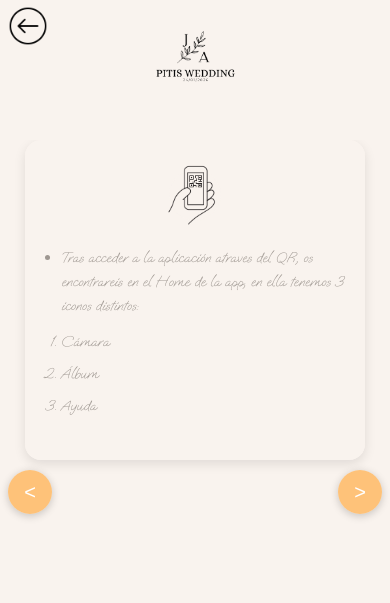
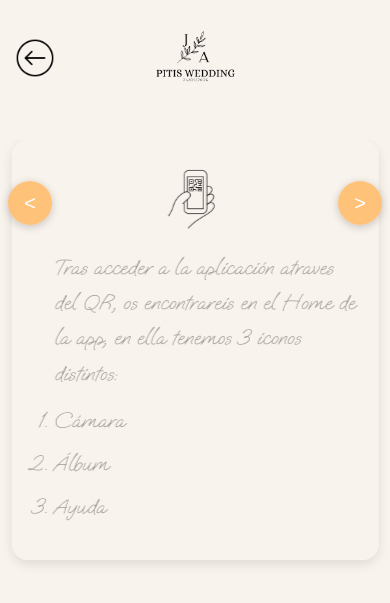
Before and after one commit to jaume768/bodapitis, a Django app: page /ayuda/ in a window 390 px wide. Shown: the top 603 px of the page. Run offline with Django 5.2, Linux system fonts and the light colour scheme; parts of the project's set-up code (start-up, migrations or seed data) failed here and were passed over.

Commit message:
mejoras esteticas

```diff
--- a/project/static/css/style.css
+++ b/project/static/css/style.css
@@ -42,13 +42,13 @@ body {
 .home-header {
   position: relative;
   width: 100%;
-  height: 300px;
+  height: 220px;
   overflow: hidden;
 }
 
 .header-image {
   width: 100%;
-  height: 75%;
+  height: 100%;
   object-fit: cover;
   object-position: center;
   filter: contrast(1.05) saturate(1.05) sepia(0.5);
@@ -64,6 +64,21 @@ body {
 }
 
 /* ====== Bloque logotipo / textos ====== */
+.home-logo {
+  margin-top: -18px;   /* sube el logo */
+  position: relative;
+  z-index: 2;
+}
+
+.home-snitch {
+  margin-top: -10px;
+  position: relative;
+  z-index: 2;
+}
+.home-options {
+  margin: 12px auto 20px;
+}
+
 .home-logo img {
   display: block;
   margin-inline: auto;
@@ -144,8 +159,7 @@ a {
 
 .volver-home {
   position: absolute;
-  left: 8px;
-  top: calc(env(safe-area-inset-top) + 6px);
+  left: 15px;
 }
 
 .icono-btn-volver {
@@ -540,6 +554,7 @@ body.selecting .album-img {
   background: rgba(var(--color-fondo-rgb, 249, 243, 238), 0.95);
   box-shadow: 0 4px 12px rgba(0, 0, 0, 0.1);
   transition: transform .45s ease, filter .3s ease, opacity .3s ease;
+  pointer-events: none;
 }
 
 .card-container img {
@@ -594,7 +609,7 @@ body.selecting .album-img {
 /* Botones */
 #prev, #next {
   position: absolute;
-  top: 50%;
+  top: 9%;
   transform: translateY(-50%);
   background: rgba(255, 182, 92, 0.8);
   border: none;
@@ -762,18 +777,20 @@ body:has(.ayuda-header) footer {
 /* Mejoras de legibilidad en móvil */
 @media (max-width: 480px) {
   .card-container {
-    width: clamp(260px, 88vw, 340px);
-    padding: 20px 16px;
-    font-size: 15px;
-    max-height: 70vh;
+    width: clamp(300px, 94vw, 430px);
+    font-size: 22px;
     overflow-y: auto;
     overflow-x: hidden;
   }
 
   .card-container ul,
   .card-container ol {
-    font-size: 15px;
-    padding-left: 20px;
+    font-size: 22px;
+    padding-left: 22px;
+  }
+
+  .card-container ul{
+      list-style: none;
   }
 
   .card-container img:first-child {
--- a/project/templates/ayuda.html
+++ b/project/templates/ayuda.html
@@ -22,6 +22,8 @@
         </div>
     </header>
     <div class="carrusel">
+        <button id="next">></button>
+        <button id="prev"><</button>
         <div class="card-container">
             <img src="{% static 'icons/iconosPitisW/icons8-qr-code-100.png' %}" alt="">
             <ul>
@@ -39,16 +41,17 @@
             <img src="{% static 'icons/iconosPitisW/icons8-cámara-100.png' %}" alt="">
             <ul>
                 <li>
-                    Al presionar en el icono apareceran 2 opciones:
+                    Al presionar en el icono aparecera:
                 </li>
             </ul>
             <ol>
                 <li>
-                    Crear recuerdo: Nos llevará a la cámara para realizar fotos/videos.
+                    Subir contenido: Accederemos a nuestra galería y podremos selecciones la foto o video que queramos.
                 </li>
                 <li>
-                    Subir contenido: Accederemos a nuestra galería y podremos selecciones la foto o video que queramos.
+                    Abrir galeria: Este boton nos lleva a nuestra galeria del telefono, seleccionad lo que querais compartir.
                 </li>
+
             </ol>
         </div>
         <div class="card-container">
@@ -66,7 +69,7 @@
                     seleccionadas.
                 </li>
                 <li>
-                    Seleccionar uno de los dos iconos que vemos abajo.
+                    Presione uno de los iconos que hay debajo (explicado mejor en la próxima tarjeta).
                 </li>
                 <li>
                     Para salir de la seleccion pulsamos la X de arriba.
@@ -80,7 +83,7 @@
                     Iconos:
                 </li>
                 <li>
-                    <img src="{% static 'icons/iconosPitisW/icons8-abajo-en-círculo-2-100.png' %}" alt="">Icono de Descarga. Las imagenes
+                    <img src="{% static 'icons/iconosPitisW/icons8-abajo-en-círculo-2-100.png' %}" alt="">Icono de Descarga. Las imagenes o videos
                     seleccionadas se guardaran en la galeria de vuestro dispositivo.
                 </li>
                 <li>
@@ -96,7 +99,7 @@
         <div class="card-container">
             <img src="{% static 'icons/iconosPitisW/icons8-flash-activado-100.png' %}" alt="">
             <ul>
-                <li>Recordad que vuestras cámaras serán la mejor forma de hacer que cada instante sea inolvidable, para
+                <li>Recordad que vuestras cámaras serán la mejor forma de hacer que cada instante sea inolvidable, juntos crearemos un bonito recuerdo en
                     este día tan importante para Joana y Alejandro.</li>
             </ul>
         </div>
@@ -109,8 +112,6 @@
                 </li>
             </ul>
         </div>
-        <button id="next">></button>
-        <button id="prev"><</button>
     </div>
 
     <footer>
```
Also changed, not shown: 1 other file.
